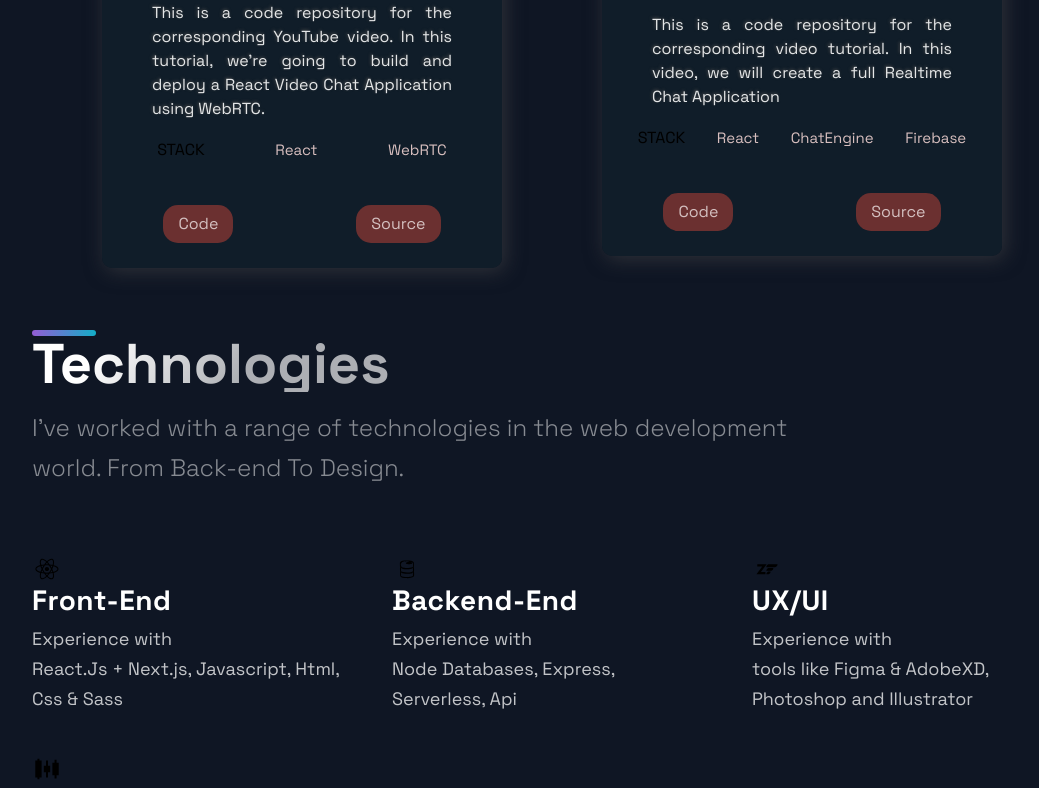
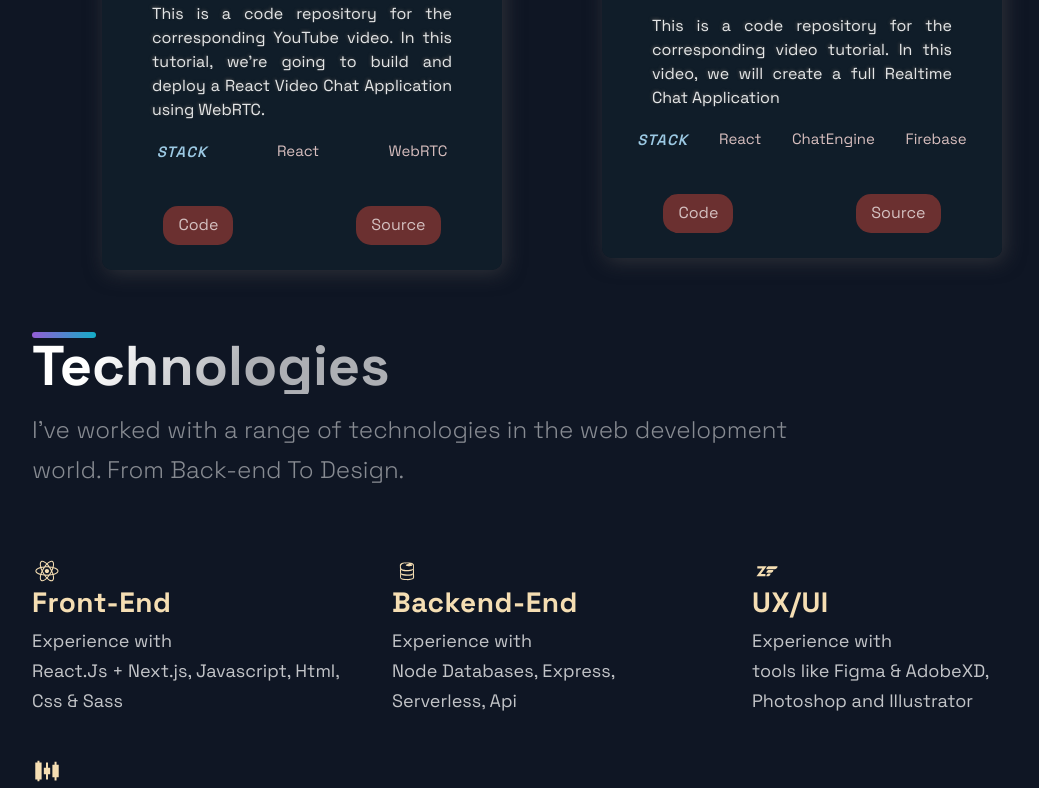
Before and after one commit to haluskua/Personal_Portfolio, a Next.js app: page / in a window 1280 px wide. Shown: the part 1860-2648 px from the top of the page, without its empty margins (88-1127 px from the left). Built offline with nearby package versions, Linux system fonts and the light colour scheme.

Commit message:
resizing media queris for background image

```diff
--- a/src/components/Acomplishments/Acomplishments.js
+++ b/src/components/Acomplishments/Acomplishments.js
@@ -16,7 +16,7 @@
   { number: 2, text: "Years of Fullstack" },
   {
     number: 17,
-    text: "Years as a Single-father to my son who is turning 18 this year",
+    text: "Years as a Single-father to my son",
   },
   {
     number: 2007,
--- a/src/components/BcgArt/BcgArtStyles.js
+++ b/src/components/BcgArt/BcgArtStyles.js
@@ -6,7 +6,12 @@
   height: auto;
   z-index: -1;
   bottom: 4%;
-  right: 9%;
+  right: 2%;
+  @media ${(props) => props.theme.breakpoints.sm} {
+    height: 183px;
+    top: -6%;
+    left: -63%;
+  }
 `;
 export const Img = styled.img`
   width: 100%;
@@ -14,6 +19,12 @@
   object-fit: contain;
   overflow: hidden;
   opacity: 0.35;
+  @media ${(props) => props.theme.breakpoints.sm} {
+    height: 280px;
+  }
+  @media ${(props) => props.theme.breakpoints.md} {
+    height: 200px;
+  }
 `;
 
 export const Caption = styled.p`
--- a/src/components/Projects/Projects.js
+++ b/src/components/Projects/Projects.js
@@ -6,6 +6,7 @@
   ExternalLinks,
   GridContainer,
   HeaderThree,
+  HeaderFour,
   Hr,
   Tag,
   TagList,
@@ -38,7 +39,7 @@
             <div>
               <TitleContent>
                 <TagList>
-                  STACK
+                  <HeaderFour title>STACK</HeaderFour>
                   {tags.map((tag, i) => (
                     <Tag key={i}>{tag}</Tag>
                   ))}
--- a/src/components/Projects/ProjectsStyles.js
+++ b/src/components/Projects/ProjectsStyles.js
@@ -43,6 +43,14 @@
   color: #9cc9e3;
   padding: 0.5rem 0;
   font-size: ${(props) => (props.title ? "3rem" : "2rem")};
+`;
+export const HeaderFour = styled.h5`
+  font-weight: 600;
+  letter-spacing: 1.2px;
+  font-style: italic;
+  color: #9cc9e3;
+  padding: 0.1rem 0;
+  font-size: ${(props) => (props.title ? "1.5rem" : "0.5rem")};
 `;
 
 export const Hr = styled.hr`
--- a/src/components/Technologies/Technologies.js
+++ b/src/components/Technologies/Technologies.js
@@ -26,7 +26,7 @@
     <List>
       <ListContainer>
         <ListItem>
-          <DiReact size="3rem" />
+          <DiReact size="3rem" color="wheat" />
           <ListTitle>Front-End</ListTitle>
           <ListParagraph>
             Experience with <br />
@@ -36,7 +36,7 @@
       </ListContainer>
       <ListContainer>
         <ListItem>
-          <DiFirebase size="3rem" />
+          <DiFirebase size="3rem" color="wheat" />
           <ListTitle>Backend-End</ListTitle>
           <ListParagraph>
             Experience with <br />
@@ -46,7 +46,7 @@
       </ListContainer>
       <ListContainer>
         <ListItem>
-          <DiZend size="3rem" />
+          <DiZend size="3rem" color="wheat" />
           <ListTitle>UX/UI</ListTitle>
           <ListParagraph>
             Experience with <br />
@@ -56,7 +56,7 @@
       </ListContainer>
       <ListContainer>
         <ListItem>
-          <AiFillSliders size="3rem" />
+          <AiFillSliders size="3rem" color="wheat" />
           <ListTitle>Abilities</ListTitle>
           <ListParagraph>
             Team Player <br />
--- a/src/components/Technologies/TechnologiesStyles.js
+++ b/src/components/Technologies/TechnologiesStyles.js
@@ -66,7 +66,7 @@
   font-size: 28px;
   line-height: 32px;
   letter-spacing: 0.02em;
-  color: #ffffff;
+  color: wheat;
   margin-bottom: 8px;
   @media ${(props) => props.theme.breakpoints.md} {
     font-size: 24px;
```
